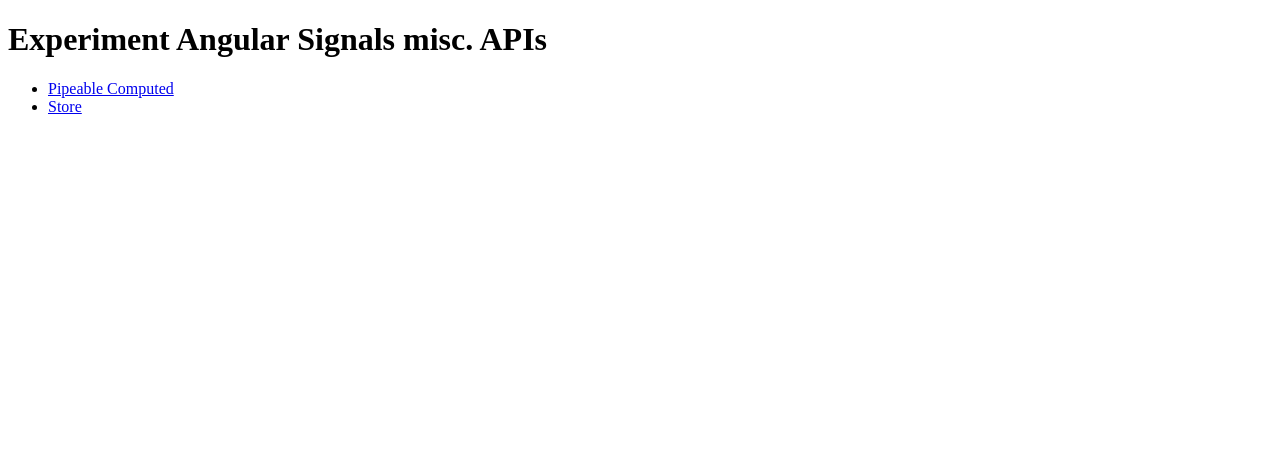
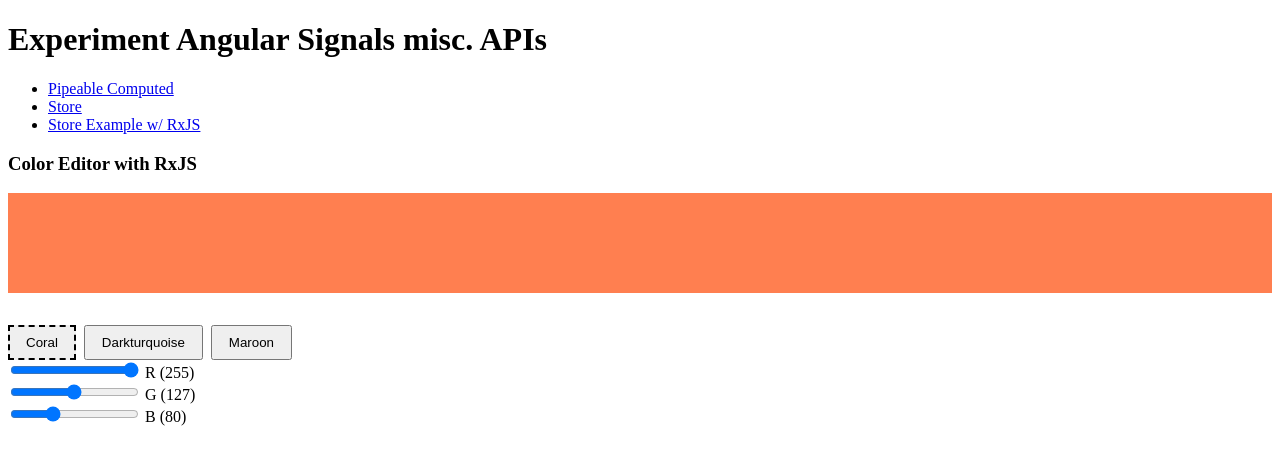
Before and after one commit to nartc/ng-signals-stackblitz, an Angular app: page /store-rxjs in a window 1280 px wide. Before the commit this address led to /. Shown: the top 464 px of the page. Built offline with nearby package versions, Linux system fonts and the light colour scheme.

Commit message:
add rxjs for store example

```diff
--- a/src/app/app.ts
+++ b/src/app/app.ts
@@ -8,10 +8,13 @@
     <h1>Experiment Angular Signals misc. APIs</h1>
     <ul>
       <li>
-        <a routerLink="/pipeable-computed"> Pipeable Computed </a>
+        <a routerLink="/pipeable-computed">Pipeable Computed</a>
       </li>
       <li>
         <a routerLink="/store">Store</a>
+      </li>
+      <li>
+        <a routerLink="/store-rxjs">Store Example w/ RxJS</a>
       </li>
     </ul>
 
--- /dev/null
+++ b/src/app/store-rxjs.ts
@@ -0,0 +1,82 @@
+import { AsyncPipe, NgFor, TitleCasePipe } from "@angular/common";
+import { ChangeDetectionStrategy, Component } from "@angular/core";
+import { BehaviorSubject, switchMap, map } from "rxjs";
+import { Color, createBgStyle, initialColors } from "./utils/color";
+
+const colors$ = new BehaviorSubject(initialColors);
+const currentKey$ = new BehaviorSubject<Color>("coral");
+
+const currentColor$ = colors$.pipe(
+  switchMap((colors) => currentKey$.pipe(map((key) => colors[key])))
+);
+const bgStyle$ = currentColor$.pipe(map((color) => createBgStyle(color)));
+
+@Component({
+  standalone: true,
+  template: `
+    <h3>Color Editor with RxJS</h3>
+
+    <div
+      style="width: 100%; height: 100px; margin-bottom: 2rem"
+      [style.background]="bgStyle$ | async"
+    ></div>
+
+    <div style="display: flex; gap: 0.5rem;">
+      <button
+        *ngFor="let color of colorKeys"
+        type="button"
+        (click)="updateCurrent(color)"
+        style="padding: 0.5rem 1rem"
+        [style.border]="
+          color === (currentKey$ | async) ? '2px dashed black' : ''
+        "
+      >
+        {{ color | titlecase }}
+      </button>
+    </div>
+
+    <div>
+      <div *ngFor="let component of components">
+        <input
+          [id]="component"
+          type="range"
+          min="0"
+          max="255"
+          [value]="(currentColor$ | async)![component]"
+          (input)="onInput(component, $event)"
+        />
+        <label [for]="component">
+          {{ component | titlecase }} ({{
+            (currentColor$ | async)![component]
+          }})
+        </label>
+      </div>
+    </div>
+  `,
+  imports: [NgFor, TitleCasePipe, AsyncPipe],
+  changeDetection: ChangeDetectionStrategy.OnPush,
+})
+export default class StoreRxjs {
+  readonly bgStyle$ = bgStyle$;
+  readonly currentColor$ = currentColor$;
+  readonly currentKey$ = currentKey$;
+
+  readonly colorKeys = Object.keys(initialColors) as Color[];
+  readonly components = ["r", "g", "b"] as const;
+
+  updateCurrent(color: Color) {
+    currentKey$.next(color);
+  }
+
+  onInput(component: (typeof this.components)[number], event: Event) {
+    const target = event.target as HTMLInputElement;
+    const current = colors$.value;
+    colors$.next({
+      ...current,
+      [currentKey$.value]: {
+        ...current[currentKey$.value],
+        [component]: target.valueAsNumber,
+      },
+    });
+  }
+}
--- a/src/app/store.ts
+++ b/src/app/store.ts
@@ -1,21 +1,13 @@
 import { NgFor, TitleCasePipe } from "@angular/common";
 import { ChangeDetectionStrategy, Component, signal } from "@angular/core";
 import { store } from "./signals-stuff/store";
-
-const initialColors = {
-  coral: { r: 255, g: 127, b: 80 },
-  darkTurquoise: { r: 0, g: 206, b: 209 },
-  maroon: { r: 128, g: 0, b: 0 },
-};
-
-type Color = keyof typeof initialColors;
+import { Color, createBgStyle, initialColors } from "./utils/color";
 
 const colors = store(initialColors);
 const currentKey = signal<Color>("coral");
 
 const currentColor = () => colors[currentKey()];
-const bgStyle = () =>
-  `rgb(${currentColor().r}, ${currentColor().g}, ${currentColor().b})`;
+const bgStyle = () => createBgStyle(currentColor());
 
 @Component({
   standalone: true,
--- /dev/null
+++ b/src/app/utils/color.ts
@@ -0,0 +1,11 @@
+export const initialColors = {
+  coral: { r: 255, g: 127, b: 80 },
+  darkTurquoise: { r: 0, g: 206, b: 209 },
+  maroon: { r: 128, g: 0, b: 0 },
+};
+
+export type Color = keyof typeof initialColors;
+
+export function createBgStyle(rgb: (typeof initialColors)[Color]) {
+  return `rgb(${rgb.r}, ${rgb.g}, ${rgb.b})`;
+}
--- a/src/main.ts
+++ b/src/main.ts
@@ -10,6 +10,7 @@
         loadComponent: () => import("./app/pipeable-computed"),
       },
       { path: "store", loadComponent: () => import("./app/store") },
+      { path: "store-rxjs", loadComponent: () => import("./app/store-rxjs") },
     ]),
   ],
 }).catch((err) => console.error(err));
```
